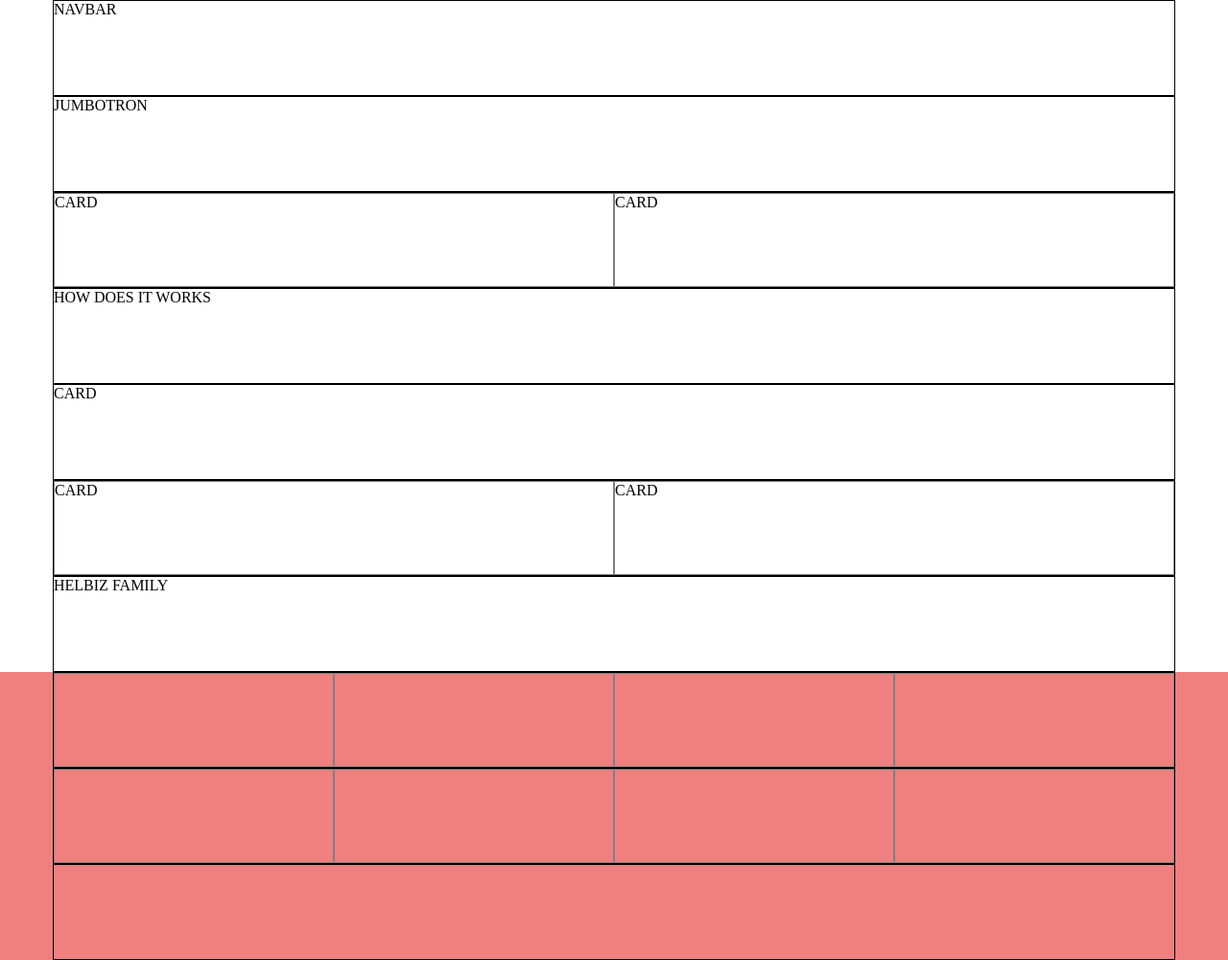
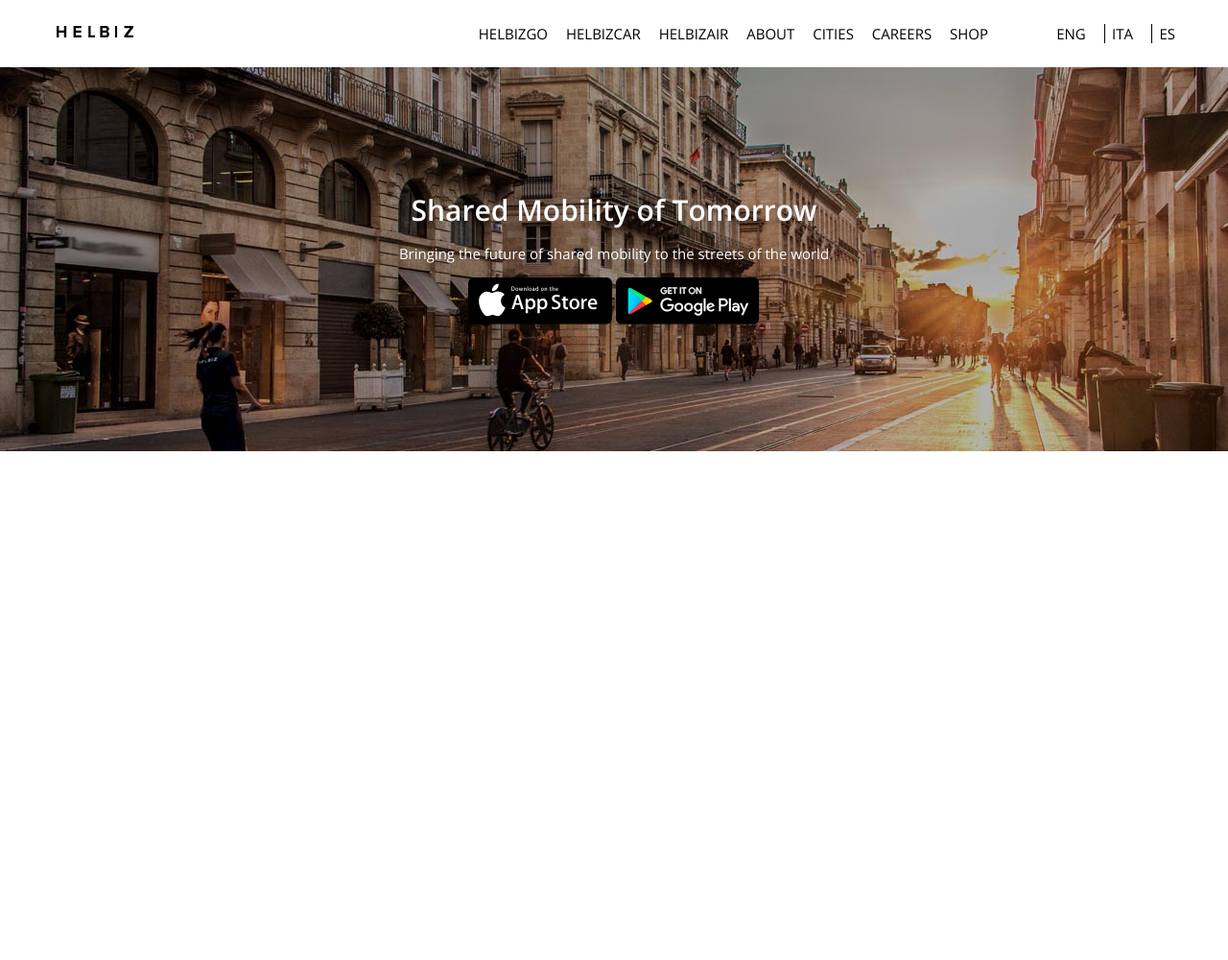
Before and after one commit to aleferraro/html-css-helbiz, a plain HTML site: page index.html in a window 1280 px wide. Shown: the whole page at 96% size. After the commit the page ends 800 px from the top, so only its background shows below. Drawn offline with nearby package versions, Linux system fonts and the light colour scheme.

Commit message:
Header
header layout

```diff
--- a/css/style.css
+++ b/css/style.css
@@ -6,12 +6,14 @@
   padding: 0;
 }
 
+/* DEBUG */
+
 .debug .container {
   border: 1px solid black;
   height: 100px;
 }
 
-[class*="col-lg-"] {
+.debug [class*="col-lg-"] {
   height: 100%;
   border: 1px solid grey;
 }
@@ -19,3 +21,85 @@
 .debug footer {
   background-color: lightcoral;
 }
+
+/* HELPERS */
+
+html {
+  font-family: Open Sans, Segoe UI, Tahoma, sans-serif;
+  font-size: 15px;
+  font-weight: 400;
+}
+
+.ghost-align::before {
+  content: '';
+  height: 100%;
+  display: inline-block;
+  vertical-align: middle;
+}
+
+.centering {
+  position: relative;
+  top: 50%;
+  left: 50%;
+  transform: translate(-50%, -50%);
+}
+
+/* NAVBAR */
+
+header .container:first-child {
+  height: 70px;
+  background-color: #ffffff;
+}
+
+[class*="col-lg-"] {
+  height: 100%;
+}
+
+.logo img {
+  width: 80px;
+}
+
+[class*="nav_"] {
+  text-align: right;
+}
+
+[class*="nav_"] ul {
+  position: relative;
+  top: 50%;
+  transform: translateY(-50%);
+}
+
+[class*="nav_"] ul li {
+  display: inline-block;
+  margin-left: 1rem;
+}
+
+[class*="nav_"] ul li a {
+  text-decoration: none;
+  color: black;
+  text-transform: uppercase;
+}
+
+.nav_right ul li:not(:first-child) a {
+  border-left: 1px solid black;
+  padding-left: 0.5rem;
+}
+
+/* JUMBOTRON */
+
+.container.jumbotron {
+  background-image: url('../img/hero-bg.jpg');
+  height: 400px;
+  max-width: 100%;
+  color: white;
+  text-align: center;
+}
+
+.jumbotron p {
+  margin-top: 1rem;
+  margin-bottom: 1rem;
+}
+
+.jumbotron img {
+  width: 150px;
+}
--- a/index.html
+++ b/index.html
@@ -4,43 +4,69 @@
     <meta charset="utf-8">
     <title>Helbiz</title>
     <meta name="viewport" content="width=device-vidth, initial-scale=1.0">
+    <link data-n-head="ssr" rel="stylesheet" as="style" media="all" onload="this.media=&quot;all&quot;" href="https://fonts.googleapis.com/css2?family=Open+Sans:wght@300;400;600&amp;display=swap">
     <link rel="stylesheet" href="css/12-bool.css">
     <link rel="stylesheet" href="css/style.css">
   </head>
-  <body class="debug">
+  <body class="">
     <header>
       <div class="container">
-        NAVBAR
+        <div class="col-lg-2 logo ghost-align">
+          <a href="#"><img src="img/logo.svg" alt="helbiz logo"></a>
+        </div>
+        <div class="col-lg-8 nav_left">
+          <ul>
+            <li><a href="#">helbizgo</a></li>
+            <li><a href="#">helbizcar</a></li>
+            <li><a href="#">helbizair</a></li>
+            <li><a href="#">about</a></li>
+            <li><a href="#">cities</a></li>
+            <li><a href="#">careers</a></li>
+            <li><a href="#">shop</a></li>
+          </ul>
+        </div>
+        <div class="col-lg-2 nav_right">
+          <ul>
+            <li><a href="#">eng</a></li>
+            <li><a href="#">ita</a></li>
+            <li><a href="#">es</a></li>
+          </ul>
+        </div>
       </div>
-      <div class="container">
-        JUMBOTRON
+      <div class="container jumbotron">
+        <div class="centering">
+          <h1>Shared Mobility of Tomorrow</h1>
+          <p>Bringing the future of shared mobility to the streets of the world</p>
+          <a href="#"><img src="img/app-store.svg" alt="app store"></a>
+          <a href="#"><img src="img/google-play.svg" alt="google play"></a>
+        </div>
       </div>
     </header>
     <main>
       <div class="container">
         <div class="col-lg-6">
-          CARD
+
         </div>
         <div class="col-lg-6">
-          CARD
+
         </div>
       </div>
       <div class="container">
-        HOW DOES IT WORKS
+
       </div>
       <div class="container">
-        CARD
+
       </div>
       <div class="container">
         <div class="col-lg-6">
-          CARD
+
         </div>
         <div class="col-lg-6">
-          CARD
+
         </div>
       </div>
       <div class="container">
-        HELBIZ FAMILY
+
       </div>
     </main>
     <footer>
```
Also changed, not shown: img/app-store.svg (added), img/google-play.svg (added), img/hero-bg.jpg (added), img/logo.svg (added).
